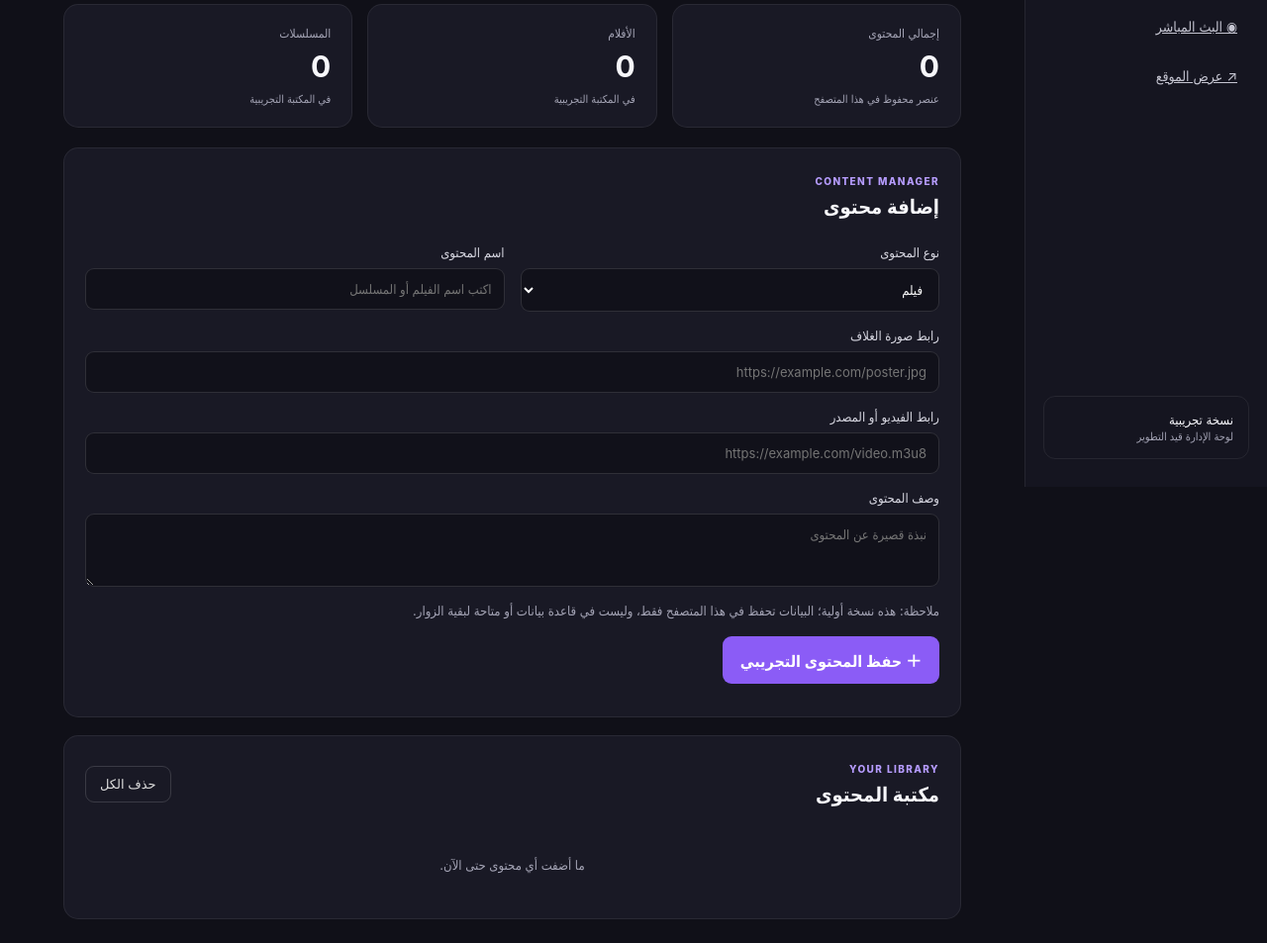
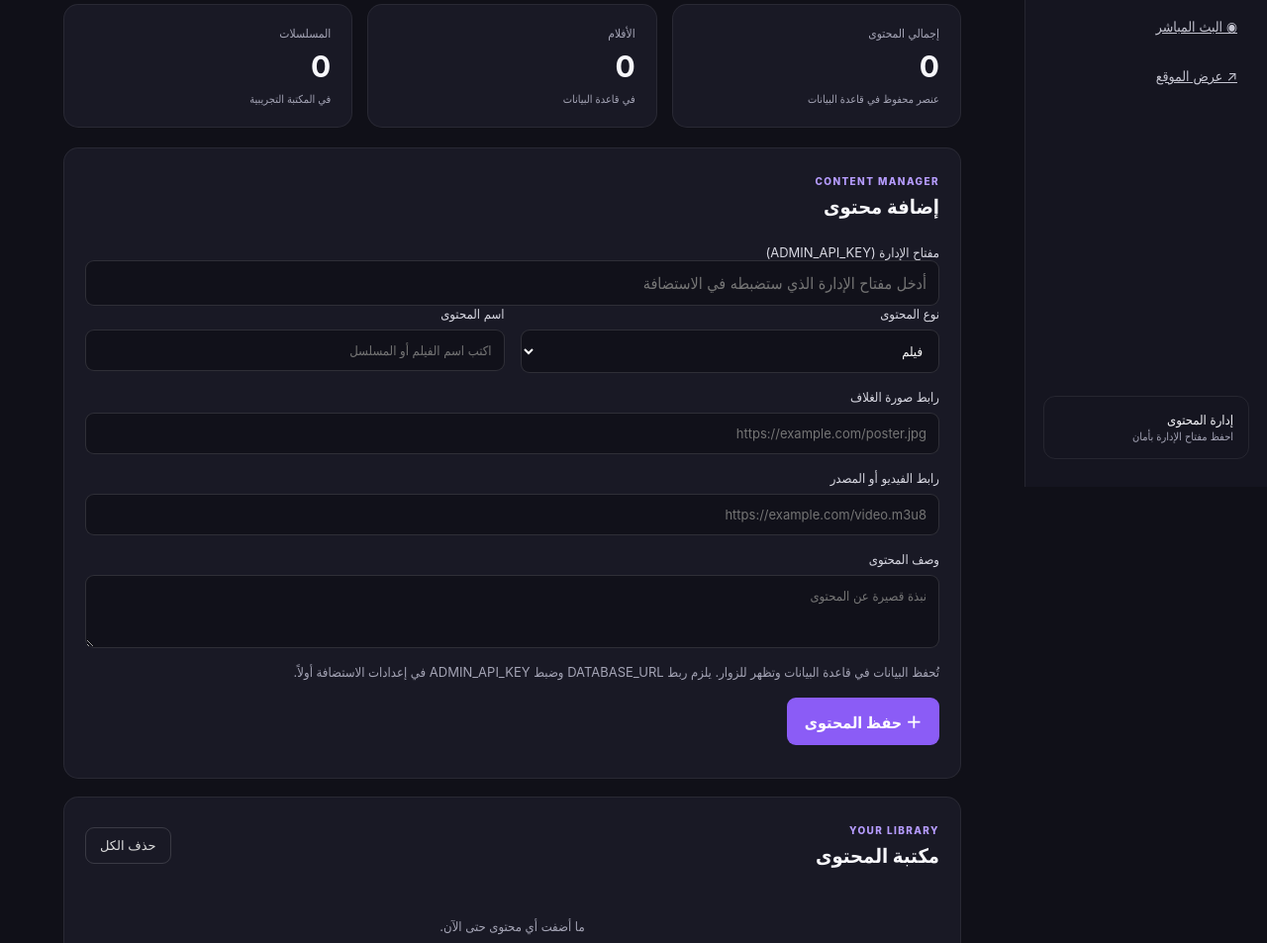
Before and after one commit to Abboudgg/CASS-TV, a website: page public/admin.html in a window 1280 px wide. Shown: the part 308-1261 px from the top of the page at 99% size. Drawn offline with Linux system fonts and the light colour scheme.

Commit message:
Connect admin dashboard to database API

```diff
--- a/public/admin.html
+++ b/public/admin.html
@@ -16,7 +16,7 @@
     <a class="side-link" href="#library">▤ مكتبة المحتوى</a>
     <a class="side-link" href="/#live">◉ البث المباشر</a>
     <a class="side-link" href="/">↗ عرض الموقع</a>
-    <div class="side-note">نسخة تجريبية<br><span>لوحة الإدارة قيد التطوير</span></div>
+    <div class="side-note">إدارة المحتوى<br><span>احفظ مفتاح الإدارة بأمان</span></div>
   </aside>
 
   <main class="main">
@@ -31,14 +31,14 @@
     </section>
 
     <section class="stats">
-      <article><span>إجمالي المحتوى</span><strong id="totalCount">0</strong><small>عنصر محفوظ في هذا المتصفح</small></article>
-      <article><span>الأفلام</span><strong id="movieCount">0</strong><small>في المكتبة التجريبية</small></article>
+      <article><span>إجمالي المحتوى</span><strong id="totalCount">0</strong><small>عنصر محفوظ في قاعدة البيانات</small></article>
+      <article><span>الأفلام</span><strong id="movieCount">0</strong><small>في قاعدة البيانات</small></article>
       <article><span>المسلسلات</span><strong id="seriesCount">0</strong><small>في المكتبة التجريبية</small></article>
     </section>
 
     <section class="panel" id="add">
       <div class="panel-head"><div><span class="tag">CONTENT MANAGER</span><h2>إضافة محتوى</h2></div></div>
-      <form id="contentForm">
+      <div class="key-row"><label for="adminKey">مفتاح الإدارة (ADMIN_API_KEY)</label><input id="adminKey" type="password" autocomplete="off" placeholder="أدخل مفتاح الإدارة الذي ستضبطه في الاستضافة"></div><form id="contentForm">
         <div class="form-grid">
           <label>نوع المحتوى<select id="type"><option value="movie">فيلم</option><option value="series">مسلسل</option></select></label>
           <label>اسم المحتوى<input id="title" required maxlength="100" placeholder="اكتب اسم الفيلم أو المسلسل"></label>
@@ -46,8 +46,8 @@
           <label class="wide">رابط الفيديو أو المصدر<input id="stream" type="url" placeholder="https://example.com/video.m3u8"></label>
           <label class="wide">وصف المحتوى<textarea id="description" rows="3" maxlength="500" placeholder="نبذة قصيرة عن المحتوى"></textarea></label>
         </div>
-        <p class="hint">ملاحظة: هذه نسخة أولية؛ البيانات تحفظ في هذا المتصفح فقط، وليست في قاعدة بيانات أو متاحة لبقية الزوار.</p>
-        <button type="submit">＋ حفظ المحتوى التجريبي</button>
+        <p class="hint">تُحفظ البيانات في قاعدة البيانات وتظهر للزوار. يلزم ربط DATABASE_URL وضبط ADMIN_API_KEY في إعدادات الاستضافة أولاً.</p>
+        <button type="submit">＋ حفظ المحتوى</button>
         <p id="formMessage" role="status"></p>
       </form>
     </section>
```
